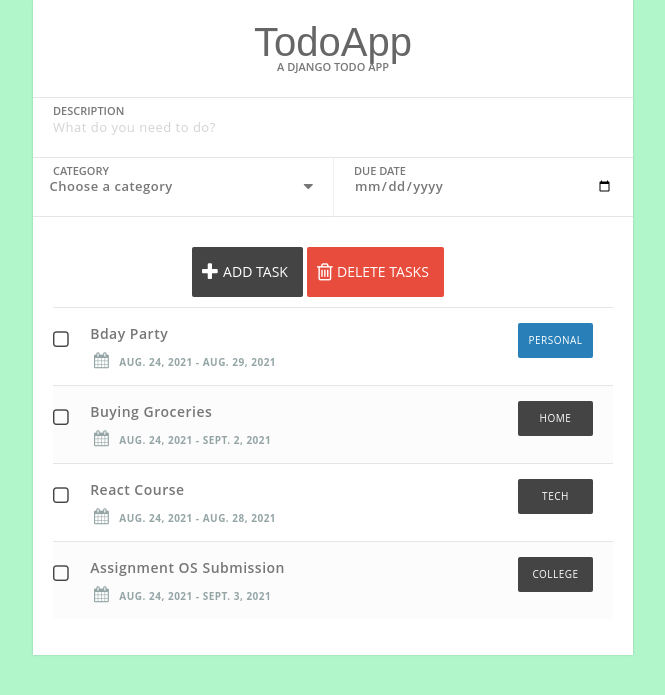
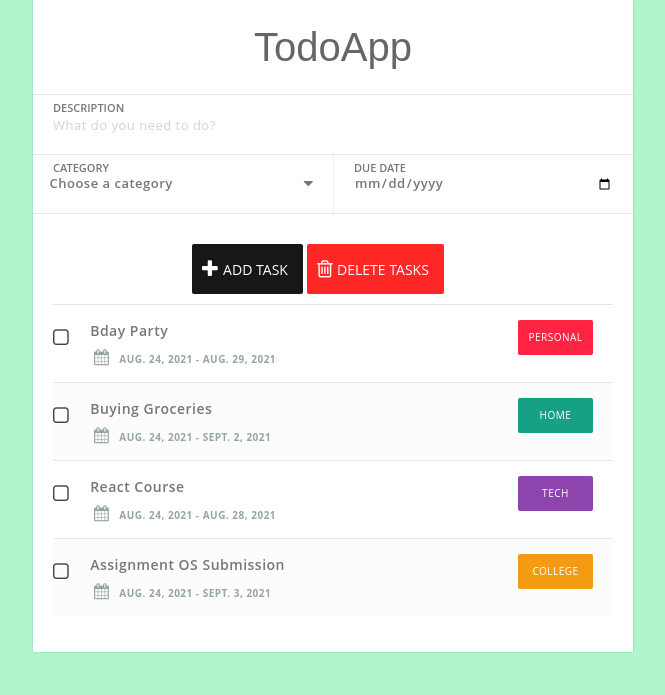
Before and after one commit to aarushi353/Note-me, a Django app: page / in a window 1280 px wide. Shown: the top 695 px of the page, without its empty margins (307-972 px from the left). Run offline with Django 3.2, Linux system fonts and the light colour scheme; data comes from the database, SQL or seed files in the repository; both versions use the stored data as it was after the commit; some libraries are stand-ins or nearby versions.

Commit message:
Todo completed

```diff
--- a/ToDo_List/static/css/style.css
+++ b/ToDo_List/static/css/style.css
@@ -42,11 +42,13 @@ h1 {
   text-align: center;
   font-weight: 400;
   margin: 0;
+  padding: 5px 20px;
+  margin-bottom: 20px;
 }
 .tagline {
   margin-top: -10px;
   text-align: center;
-  padding: 5px 20px;
+
   font-size: 11px;
   font-weight: 600;
   text-transform: uppercase;
@@ -154,18 +156,18 @@ button {
   font-size: 20px;
 }
 .taskAdd {
-  background: #444;
+  background: #171717;
   padding-left: 31px;
 }
 .taskAdd:hover {
   background: #303030;
 }
 .taskDelete {
-  background: #e74c3c;
+  background: #FF2626;
   padding-left: 30px;
 }
 .taskDelete:hover {
-  background: #c0392b;
+  background: #E40017;
 }
 /* task styles */
 .taskList {
@@ -221,19 +223,19 @@ button {
   background: transparent;
 }
 .category-Personal {
-  background: #2980b9;
+  background: #FF2442;
 }
-.category-Work {
+.category-Tech {
   background: #8e44ad;
 }
-.category-School {
+.category-College {
   background: #f39c12;
 }
-.category-Cleaning {
+.category-Home {
   background: #16a085;
 }
 .category-Other {
-  background: #d35400;
+  background: #7C83FD;
 }
 footer {
   text-align: center;
--- a/ToDo_List/templates/index.html
+++ b/ToDo_List/templates/index.html
@@ -26,7 +26,6 @@
       <div class="container">
         <div class="content">
           <h1>TodoApp</h1>
-          <p class="tagline">a Django todo app</p>
           <form action="" method="post">
             {% csrf_token %}
             <!-- csrf token for basic security -->
```
Also changed, not shown: db.sqlite3.
